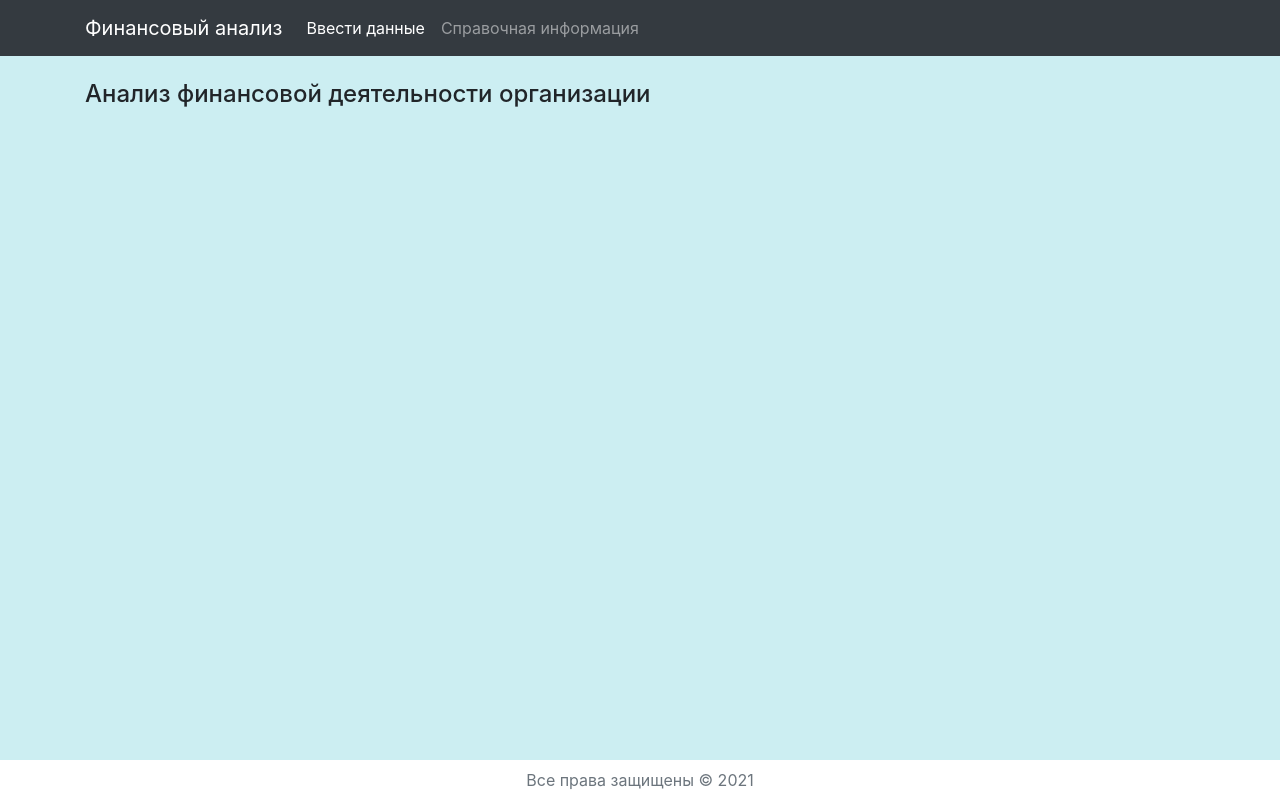
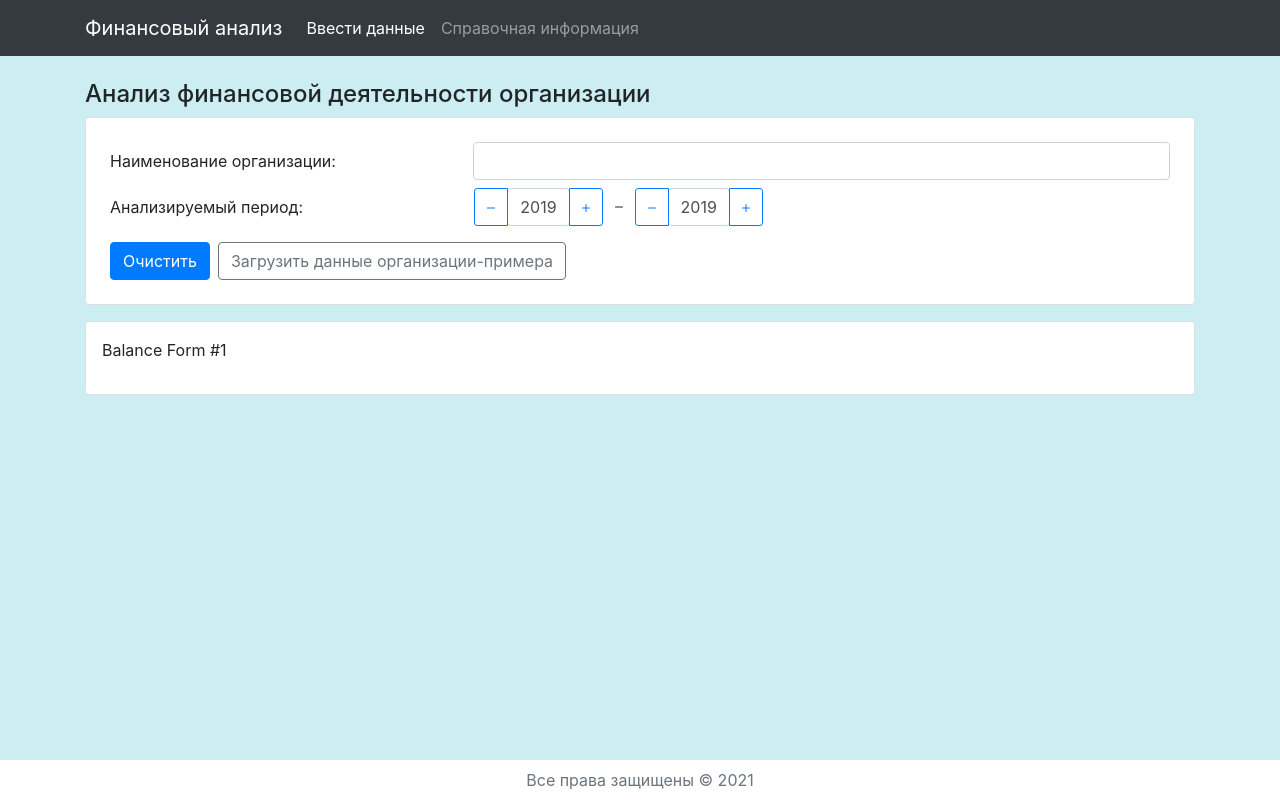
Before and after one commit to tarasovnm/fin-an-ts, a React (Create React App) app: page /analysis in a window 1280 px wide. Built offline with nearby package versions, Linux system fonts and the light colour scheme.

Commit message:
Done markup for Options component.

```diff
--- a/src/components/Analysis/Analysis.tsx
+++ b/src/components/Analysis/Analysis.tsx
@@ -1,10 +1,14 @@
 import React from 'react';
 import './Analysis.scss';
+import Options from './Options/Options';
+import BalanceForm1 from './BalanceForm1/BalanceForm1';
 
 const Analysis: React.FC = () => {
   return (
     <div className="analysis-page container pt-4">
       <h1>Анализ финансовой деятельности организации</h1>
+      <Options />
+      <BalanceForm1 />
     </div>
   );
 }
--- /dev/null
+++ b/src/components/Analysis/BalanceForm1/BalanceForm1.tsx
@@ -0,0 +1,11 @@
+import React from 'react';
+
+const BalanceForm1: React.FC = () => {
+  return (
+    <div className="balance-form-1 card p-3">
+      <p>Balance Form #1</p>
+    </div>
+  );
+}
+
+export default BalanceForm1;
--- /dev/null
+++ b/src/components/Analysis/Options/Options.tsx
@@ -0,0 +1,30 @@
+import React from 'react';
+import Period from './Period/Period';
+
+const Options: React.FC = () => {
+  return (
+    <div className="card p-4 mb-3">
+
+      <div className="mb-2 row">
+        <label className="col-sm-4 col-form-label" htmlFor="name">Наименование организации:</label>
+        <div className="col-sm-8">
+          <input className="form-control" type="text" id="name" />
+        </div>
+      </div>
+
+      <div className="mb-3 row">
+        <label className="col-sm-4 col-form-label" htmlFor="name">Анализируемый период:</label>
+        <div className="col-sm-8">
+          <Period />
+        </div>
+      </div>
+
+      <div>
+        <button className="btn btn-primary mr-2">Очистить</button>
+        <button className="btn btn-outline-secondary">Загрузить данные организации-примера</button>
+      </div>
+    </div>
+  );
+}
+
+export default Options;
--- /dev/null
+++ b/src/components/Analysis/Options/Period/Period.tsx
@@ -0,0 +1,19 @@
+import React from 'react';
+import YearPicker from './YearPicker/YearPicker';
+
+const Period: React.FC = () => {
+
+  return (
+    <div className="row px-3">
+      <YearPicker />
+      <div className="d-flex align-items-center px-2">
+        <svg xmlns="http://www.w3.org/2000/svg" width="16" height="16" fill="currentColor" className="bi bi-dash" viewBox="0 0 16 16">
+          <path d="M4 8a.5.5 0 0 1 .5-.5h7a.5.5 0 0 1 0 1h-7A.5.5 0 0 1 4 8z" />
+        </svg>
+      </div>
+      <YearPicker />
+    </div>
+  );
+}
+
+export default Period;
--- /dev/null
+++ b/src/components/Analysis/Options/Period/YearPicker/YearPicker.tsx
@@ -0,0 +1,33 @@
+import React from 'react';
+
+const YearPicker: React.FC = () => {
+  // https://o7planning.org/12391/bootstrap-input-group
+  return (
+    <div>
+      <div className="input-group input-group-sm">
+
+        <div className="input-group-prepend">
+          <button className="btn btn-outline-primary" type="button">
+            <svg xmlns="http://www.w3.org/2000/svg" width="16" height="16" fill="currentColor" className="bi bi-dash" viewBox="0 0 16 16">
+              <path d="M4 8a.5.5 0 0 1 .5-.5h7a.5.5 0 0 1 0 1h-7A.5.5 0 0 1 4 8z" />
+            </svg>
+          </button>
+        </div>
+
+        {/* <input type="text" className="form-control" /> */}
+        <span className="input-group-text bg-white">2019</span>
+
+        <div className="input-group-append">
+          <button className="btn btn-outline-primary" type="button">
+            <svg xmlns="http://www.w3.org/2000/svg" width="16" height="16" fill="currentColor" className="bi bi-plus" viewBox="0 0 16 16">
+              <path d="M8 4a.5.5 0 0 1 .5.5v3h3a.5.5 0 0 1 0 1h-3v3a.5.5 0 0 1-1 0v-3h-3a.5.5 0 0 1 0-1h3v-3A.5.5 0 0 1 8 4z" />
+            </svg>
+          </button>
+        </div>
+
+      </div>
+    </div>
+  );
+}
+
+export default YearPicker;
```
